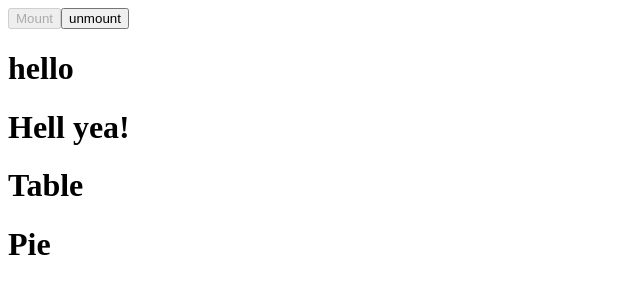
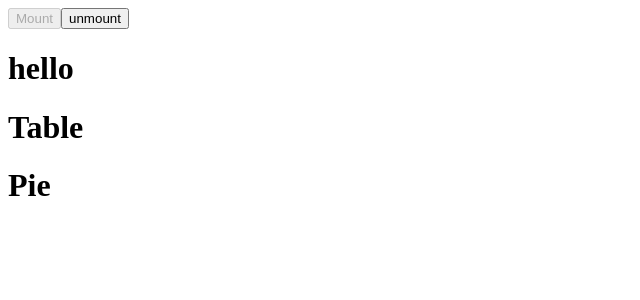
Before and after one commit to zombie1864/is_match, a React (Create React App) app: page / in a window 1280 px wide. Shown: the top 300 px of the page, without its empty margins (0-640 px from the left). Built offline with nearby package versions, Linux system fonts and the light colour scheme.

Commit message:
minor changes

```diff
--- a/src/components/Form.tsx
+++ b/src/components/Form.tsx
@@ -28,7 +28,8 @@ class Form extends Component<{}, Istate> {
     let form
     form =
       <div>
-        <h1>Hell yea!</h1>
+        <form>
+        </form>
       </div>
     return form
   }
```
